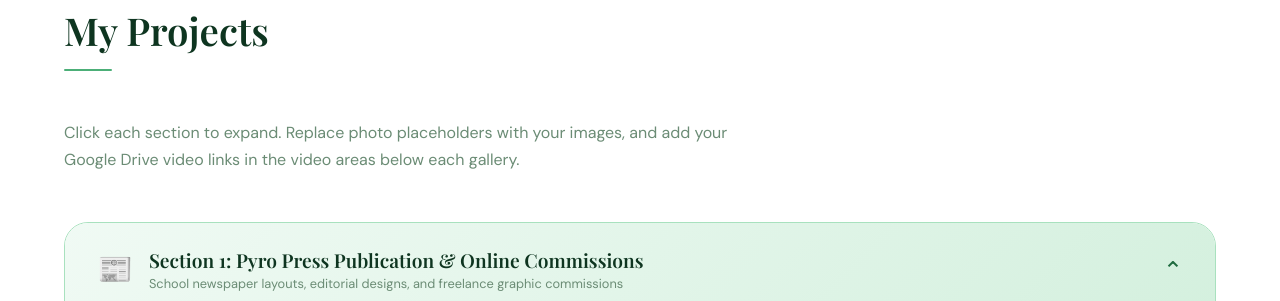
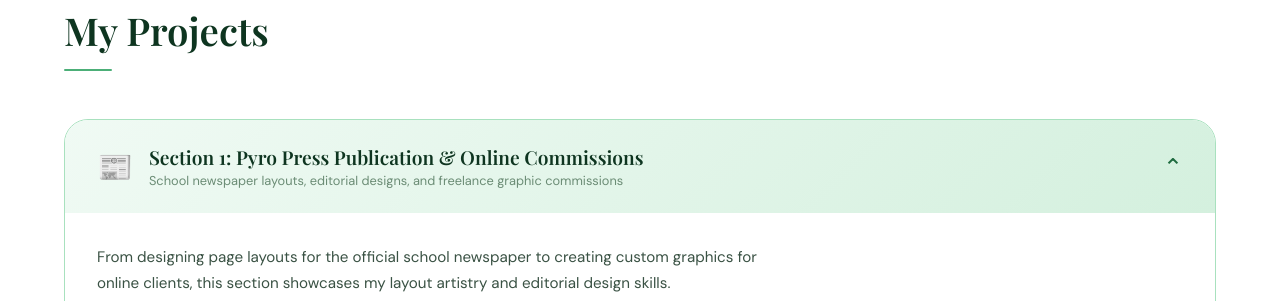
Before and after one commit to schwartzyrss/portfolio, a plain HTML site: page index.html in a window 1280 px wide. Shown: the part 2961-3262 px from the top of the page. Drawn offline with nearby package versions, Linux system fonts and the light colour scheme; a web font is replaced by a local one.

```diff
--- a/index.html
+++ b/index.html
@@ -618,7 +618,7 @@
     <h2 class="section-title">My Projects</h2>
     <div class="section-divider"></div>
     <p style="color: var(--text-muted); margin-bottom: 3rem; max-width: 700px; line-height: 1.7;">
-      Click each section to expand. Replace photo placeholders with your images, and add your Google Drive video links in the video areas below each gallery.
+
     </p>
 
     <!-- ═══════════════════════════════════════════════════════════════ -->
```
